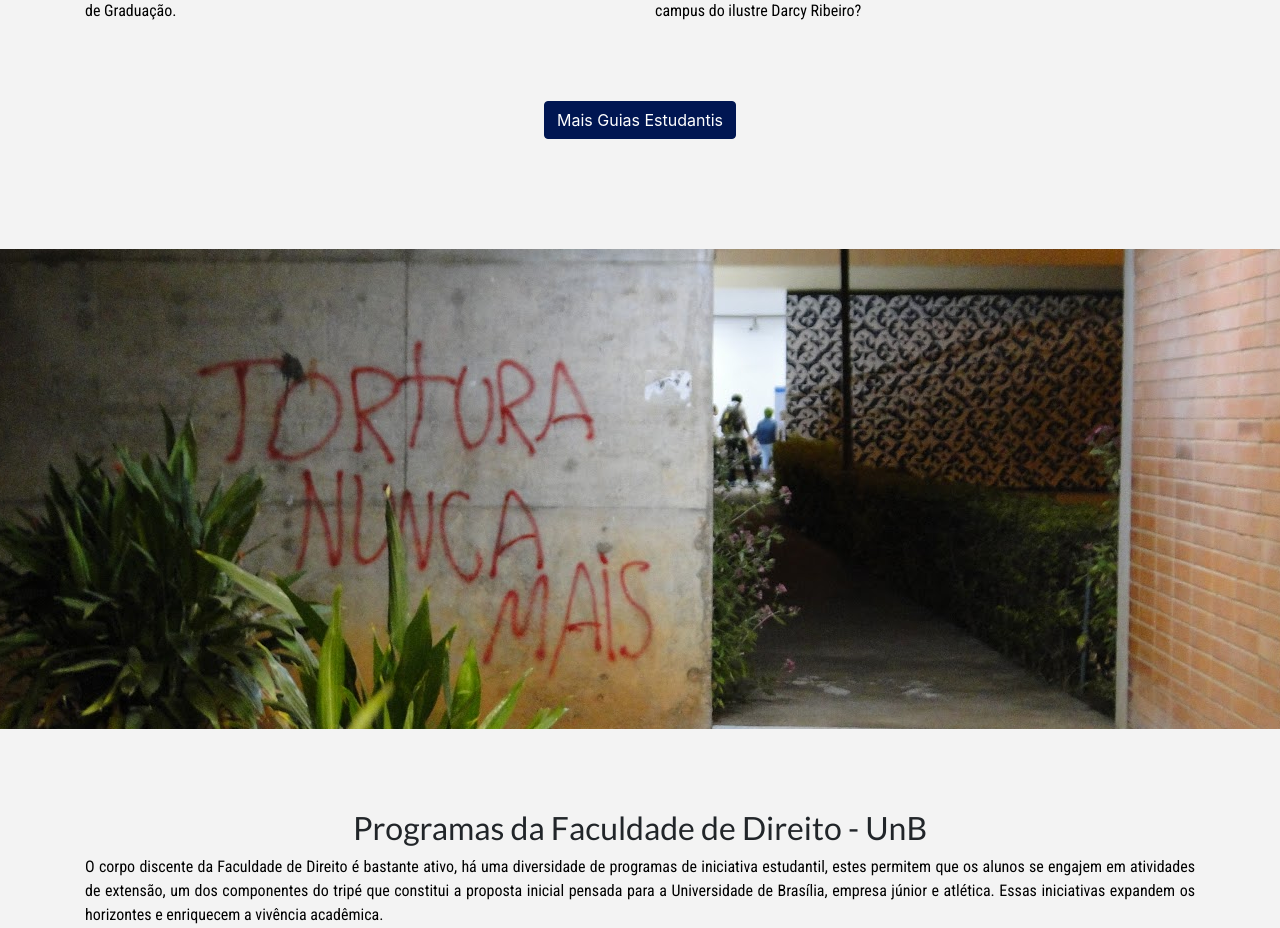
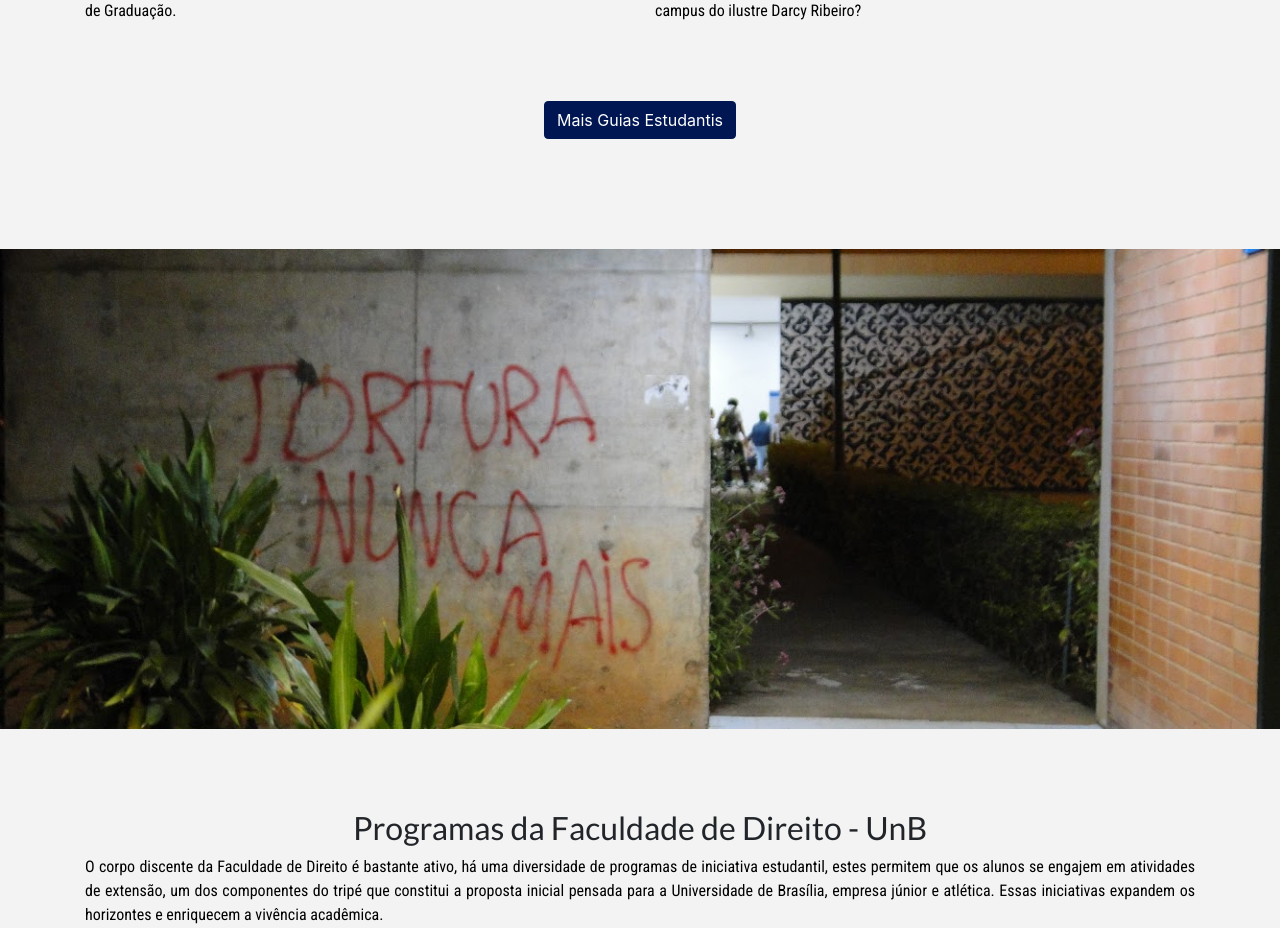
Before and after one commit to SwitchDreams/SiteCADir, a Django app: page / in a window 1280 px wide. Shown: the part 1505-2433 px from the top of the page. Run offline with Django 3.2, Linux system fonts and the light colour scheme; data comes from the database, SQL or seed files in the repository; some libraries are stand-ins or nearby versions.

Commit message:
ainda na img

```diff
--- a/static/css/main_page.css
+++ b/static/css/main_page.css
@@ -54,20 +54,20 @@ h1, h2, h3, h4, h5, h6 {
 
 #fixed {
     background: url('../../media/FD_4.jpeg') no-repeat center center;
-    display: table;
+    /* display: table; */
     height: 60%;
-    position: relative;
+    /* position: relative; */
     width: 100%;
-    /* background-size: cover; */
+    background-size: cover;
 }
 
 #fixed2 {
     background: url('../../media/FD_6.JPG') no-repeat center center;
-    display: table;
+    /* display: table; */
     height: 60%;
-    position: relative;
+    /* position: relative; */
     width: 100%;
-    /* background-size: cover; */
+    background-size: cover;
 }
 
 .ver-mais {
```
